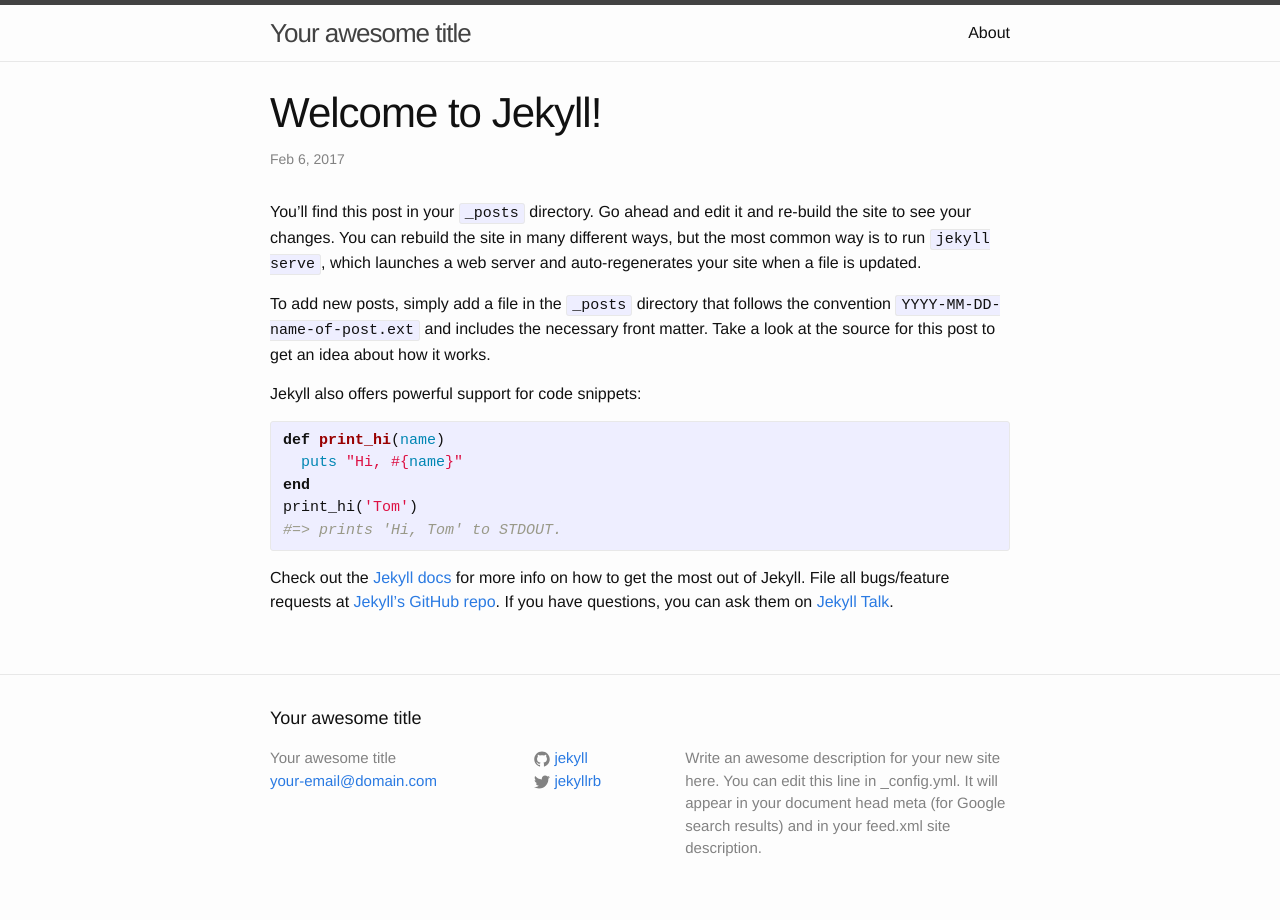
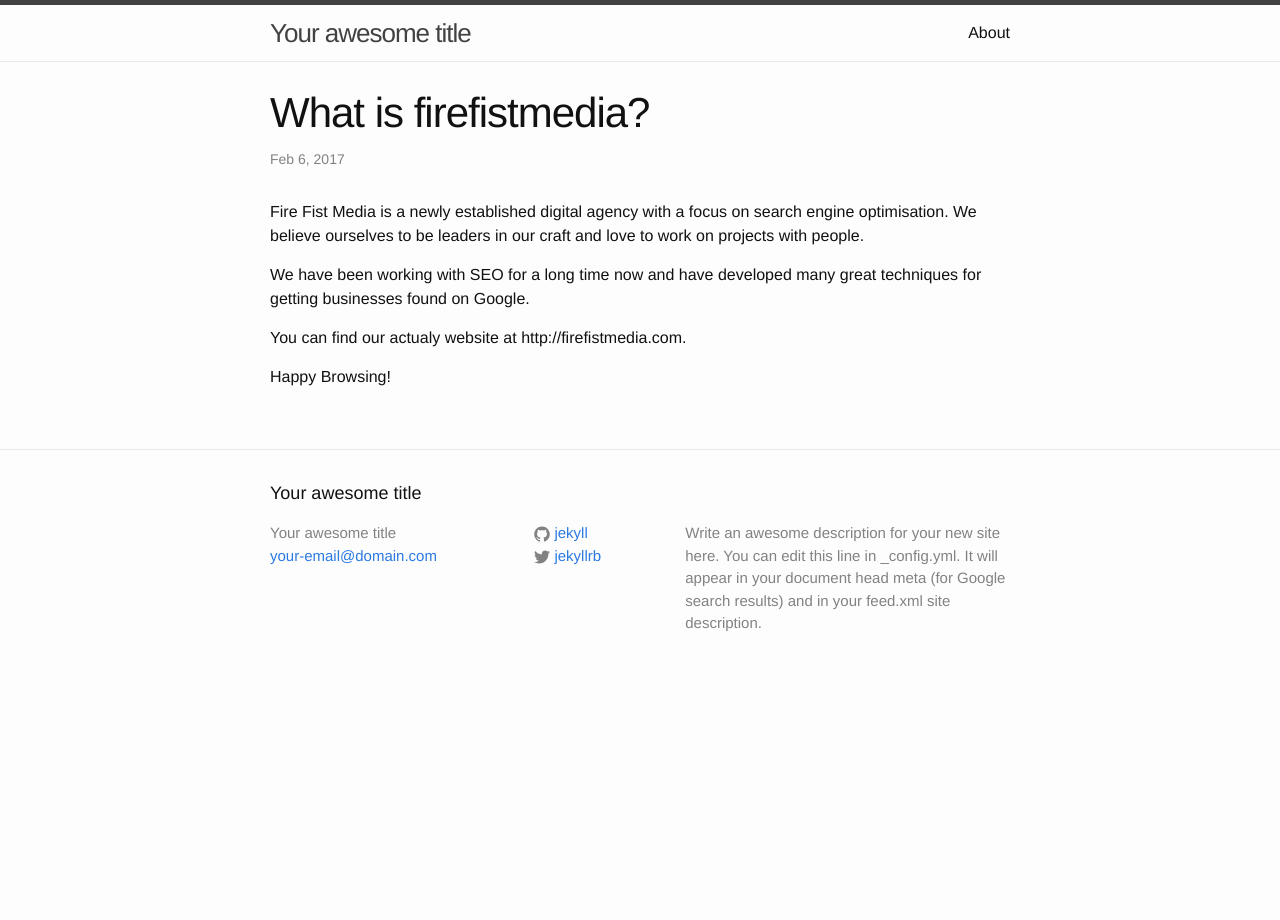
Before and after one commit to firefistmedia/firefistmedia.github.io, a Jekyll site: the page built from _posts/2017-02-06-welcome-to-jekyll.markdown, in a window 1280 px wide. Built offline with Jekyll 4.4.1, drawn with Linux system fonts in a browser that asks for light colours.

Commit message:
Update 2017-02-06-welcome-to-jekyll.markdown

```diff
--- a/_posts/2017-02-06-welcome-to-jekyll.markdown
+++ b/_posts/2017-02-06-welcome-to-jekyll.markdown
@@ -1,25 +1,13 @@
 ---
 layout: post
-title:  "Welcome to Jekyll!"
+title:  "What is firefistmedia?"
 date:   2017-02-06 11:56:14 +0000
 categories: jekyll update
 ---
-You’ll find this post in your `_posts` directory. Go ahead and edit it and re-build the site to see your changes. You can rebuild the site in many different ways, but the most common way is to run `jekyll serve`, which launches a web server and auto-regenerates your site when a file is updated.
+Fire Fist Media is a newly established digital agency with a focus on search engine optimisation. We believe ourselves to be leaders in our craft and love to work on projects with people.
 
-To add new posts, simply add a file in the `_posts` directory that follows the convention `YYYY-MM-DD-name-of-post.ext` and includes the necessary front matter. Take a look at the source for this post to get an idea about how it works.
+We have been working with SEO for a long time now and have developed many great techniques for getting businesses found on Google.
 
-Jekyll also offers powerful support for code snippets:
+You can find our actualy website at http://firefistmedia.com.
 
-{% highlight ruby %}
-def print_hi(name)
-  puts "Hi, #{name}"
-end
-print_hi('Tom')
-#=> prints 'Hi, Tom' to STDOUT.
-{% endhighlight %}
-
-Check out the [Jekyll docs][jekyll-docs] for more info on how to get the most out of Jekyll. File all bugs/feature requests at [Jekyll’s GitHub repo][jekyll-gh]. If you have questions, you can ask them on [Jekyll Talk][jekyll-talk].
-
-[jekyll-docs]: http://jekyllrb.com/docs/home
-[jekyll-gh]:   https://github.com/jekyll/jekyll
-[jekyll-talk]: https://talk.jekyllrb.com/
+Happy Browsing!
```
